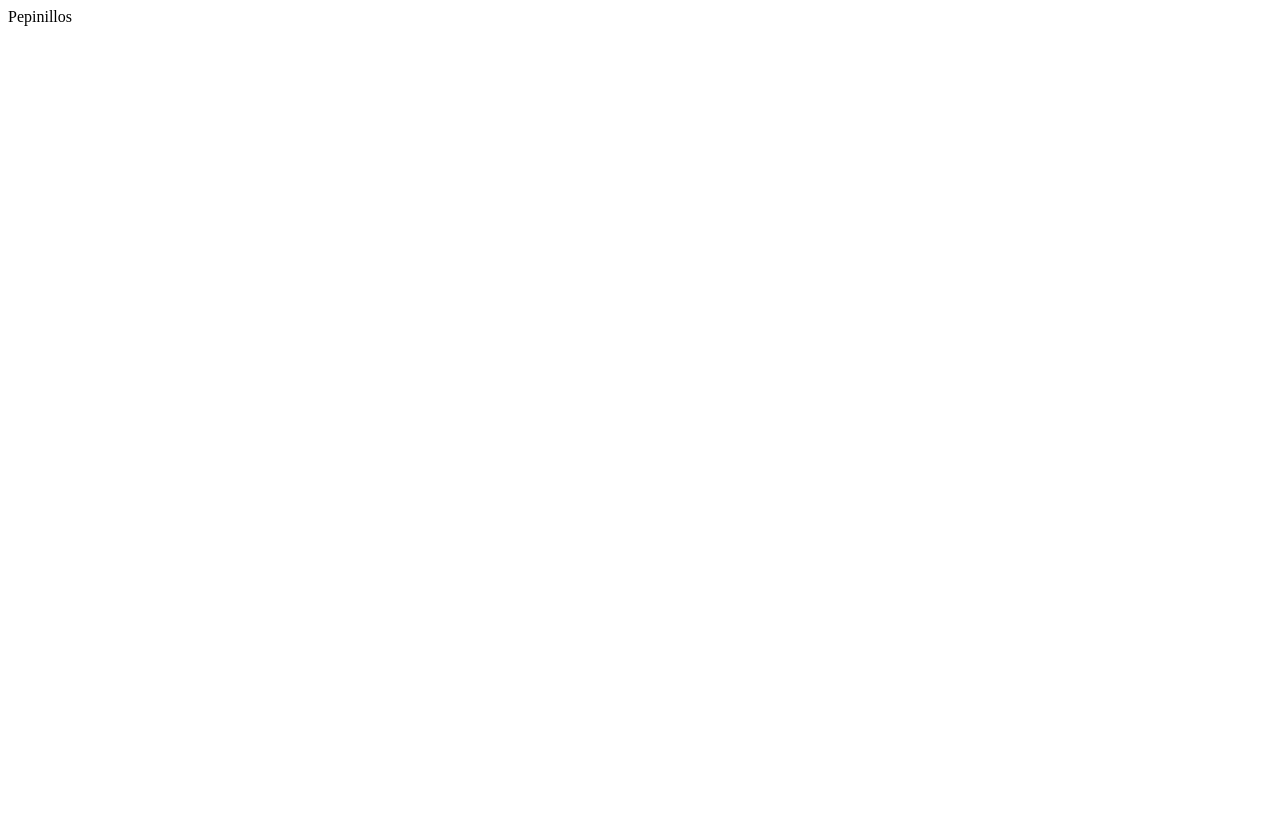
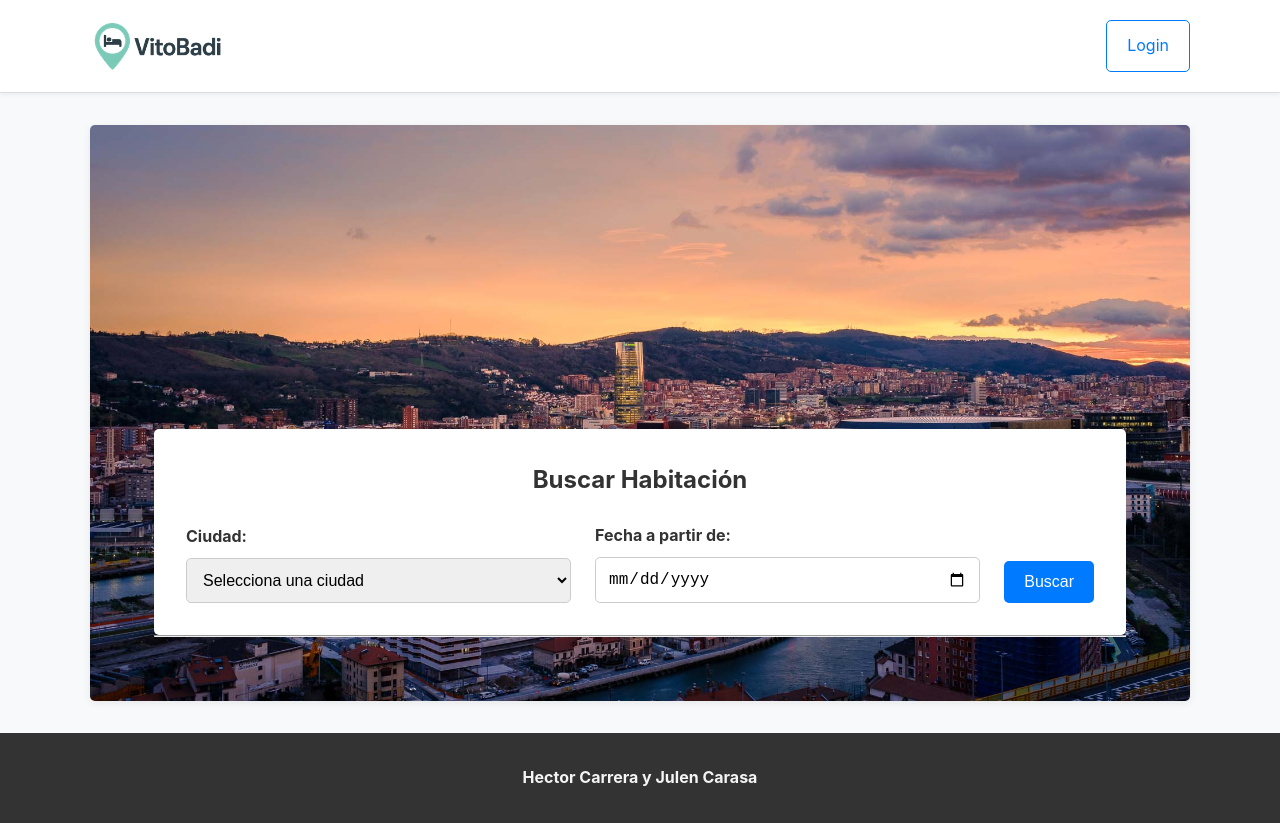
Before and after one commit to Julencarasa/VitoBadi12, a website: page public_html/index.html in a window 1280 px wide. Before the commit the page ends 800 px from the top, so only its background shows below. Drawn offline with Linux system fonts and the light colour scheme.

Commit message:
primeros pasos

```diff
--- a/public_html/index.html
+++ b/public_html/index.html
@@ -3,13 +3,66 @@
 Click nbfs://nbhost/SystemFileSystem/Templates/Licenses/license-default.txt to change this license
 Click nbfs://nbhost/SystemFileSystem/Templates/Other/html.html to edit this template
 -->
-<html>
+<html lang="es">
 <head>
-        <title>Pepinillos</title>
     <meta charset="UTF-8">
     <meta name="viewport" content="width=device-width, initial-scale=1.0">
+    <title>Buscar Habitación - VitoBadi12</title>
+    <link rel="stylesheet" href="style.css">
 </head>
 <body>
-        <div>Pepinillos</div>
+
+    <header class="header">
+        <div class="container">
+            <h1 class="header-title">
+    <a href="index.html">
+        <img src="imgs/VitoBadi Logo.png" alt="VitoBadixx" class="header-logo-img">
+    </a>
+</h1>
+            <nav class="header-nav">
+                <a href="login.html" class="btn btn-login">Login</a>
+            </nav>
+        </div>
+    </header>
+
+    <main class="container">
+
+
+        <section class="search-section">
+            <h2>Buscar Habitación</h2>
+
+            <form id="search-form" class="search-form">
+
+                <div class="form-group">
+                    <label for="ciudad">Ciudad:</label>
+                    <select id="ciudad" name="ciudad" required>
+                        <option value="">Selecciona una ciudad</option>
+                        <option value="Vitoria">Vitoria</option> [cite: 5]
+                        <option value="Bilbao">Bilbao</option> [cite: 5]
+                        <option value="Donostia">Donostia</option> [cite: 5]
+                    </select>
+                </div>
+
+                <div class="form-group">
+                    <label for="fecha">Fecha a partir de:</label>
+                    <input type="date" id="fecha" name="fecha" required>
+                </div>
+
+                <button type="submit" class="btn">Buscar</button>
+            </form>
+        </section>
+
+        <hr>
+
+
+
+    </main>
+
+    <footer class="footer">
+        <div class="container">
+            <p><b>Hector Carrera y Julen Carasa</b></p>
+        </div>
+    </footer>
+
 </body>
 </html>
--- /dev/null
+++ b/public_html/style.css
@@ -0,0 +1,156 @@
+/*
+Click nbfs://nbhost/SystemFileSystem/Templates/Licenses/license-default.txt to change this license
+Click nbfs://nbhost/SystemFileSystem/Templates/ClientSide/css.css to edit this template
+*/
+/*
+    Created on : 17 nov 2025, 18:08:20
+    Author     : Usuario
+*/
+/* --- Reseteo básico y variables --- */
+:root {
+    --color-primary: #007bff;
+    --color-light: #f8f9fa;
+    --color-dark: #333;
+    --border-radius: 5px;
+}
+
+* {
+    margin: 0;
+    padding: 0;
+    box-sizing: border-box;
+}
+
+body {
+    font-family: -apple-system, BlinkMacSystemFont, "Segoe UI", Roboto, Helvetica, Arial, sans-serif;
+    line-height: 1.6;
+    background-color: var(--color-light);
+    color: var(--color-dark);
+    display: flex;
+    flex-direction: column;
+    min-height: 100vh; /* Asegura que el body ocupe al menos el 100% de la altura de la pantalla */
+}
+main.container {
+    flex-grow: 1;
+    width: 1800px;
+    /* --- FONDO DE IMAGEN --- */
+    /* 1. Ruta de la imagen: Tienes que salir de la carpeta 'css' (..) y entrar en 'img' */
+    background-image: url(imgs/fondoBilbao.jpg);
+
+    /* 2. Propiedades para que la imagen se ajuste y se centre */
+    background-size: cover;          /* Asegura que la imagen cubra todo el contenedor */
+    background-position: center center; /* Centra la imagen */
+    background-repeat: no-repeat;    /* Evita que la imagen se repita */
+
+    /* 3. Estilos de contenedor (los que ya tenías) */
+    padding: 4rem;
+    border-radius: var(--border-radius);
+    margin-top: 2rem;
+    margin-bottom: 0rem;
+    box-shadow: 0 2px 8px rgba(0,0,0,0.08);
+}
+
+.container {
+    max-width: 1100px;
+    margin: 0 auto;
+    padding: 0 0px;
+}
+
+
+/* --- Encabezado (Header) --- */
+.header {
+    background-color: #fff;
+    padding: 1rem 0;
+    border-bottom: 1px solid #ddd;
+    box-shadow: 0 2px 4px rgba(0,0,0,0.05);
+}
+
+.header .container {
+    display: flex;
+    justify-content: space-between;
+    align-items: center;
+}
+
+.header-logo-img {
+    height: 60px; /* <-- Ajusta esta altura como prefieras */
+    width: auto;  /* Mantiene la proporción de la imagen */
+    display: block; /* Ayuda a alinearla correctamente en el flexbox */
+}
+
+/* --- Botones --- */
+.btn {
+    display: inline-block;
+    padding: 0.75rem 1.25rem;
+    font-size: 1rem;
+    text-decoration: none;
+    border: none;
+    border-radius: var(--border-radius);
+    cursor: pointer;
+    background-color: var(--color-primary);
+    color: #fff;
+    transition: background-color 0.3s ease;
+}
+
+.btn:hover {
+    background-color: #0056b3;
+}
+
+.btn-login {
+    background-color: transparent;
+    border: 1px solid var(--color-primary);
+    color: var(--color-primary);
+}
+
+.btn-login:hover {
+    background-color: var(--color-primary);
+    color: #fff;
+}
+
+
+/* --- Formulario de Búsqueda --- */
+.search-section {
+    background-color: #fff;
+    padding: 2rem;
+    margin-top: 15rem;
+    border-radius: var(--border-radius);
+    box-shadow: 0 2px 5px rgba(0,0,0,0.05);
+}
+
+.search-section h2 {
+    margin-bottom: 1.5rem;
+    text-align: center;
+}
+
+.search-form {
+    display: grid;
+    grid-template-columns: 1fr 1fr auto; /* 3 columnas: ciudad, fecha, botón */
+    gap: 1.5rem;
+    align-items: flex-end;
+}
+
+.form-group {
+    display: flex;
+    flex-direction: column;
+}
+
+.form-group label {
+    margin-bottom: 0.5rem;
+    font-weight: bold;
+}
+
+.form-group input,
+.form-group select {
+    padding: 0.75rem;
+    font-size: 1rem;
+    border: 1px solid #ccc;
+    border-radius: var(--border-radius);
+}
+
+
+/* --- Pie de página (Footer) --- */
+.footer {
+    text-align: center;
+    padding: 2rem 0;
+    margin-top: 2rem;
+    background-color: #333333;
+    color: #f4f4f4;
+}
```
Also changed, not shown: public_html/imgs/VitoBadi Logo.png (added), public_html/imgs/fondoBilbao.jpg (added). Lines whose indentation alone changed are shown as unchanged.
